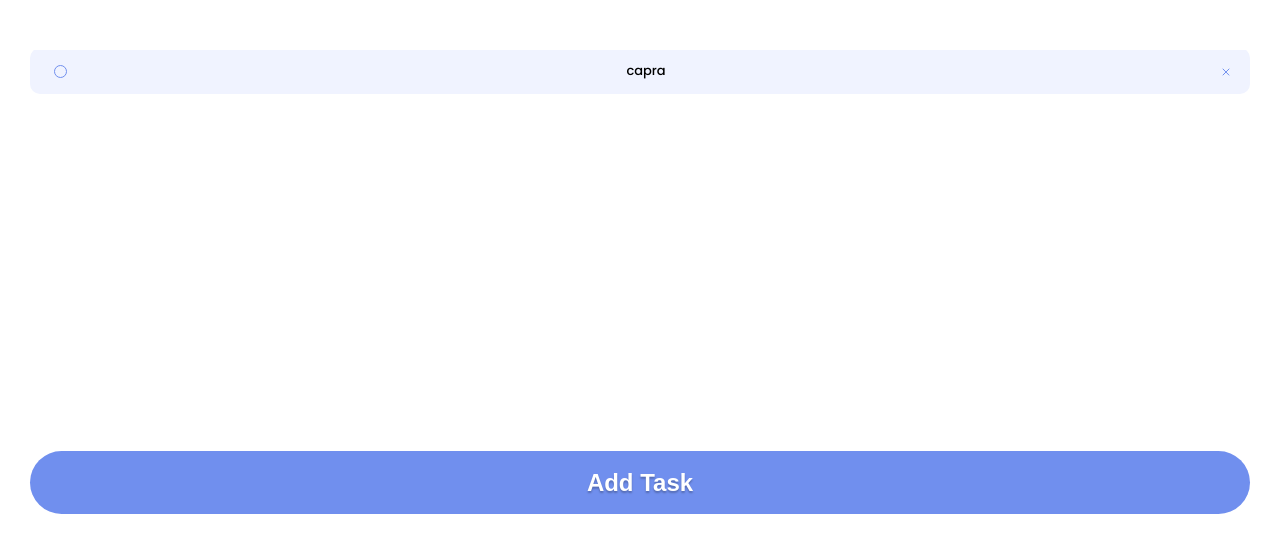
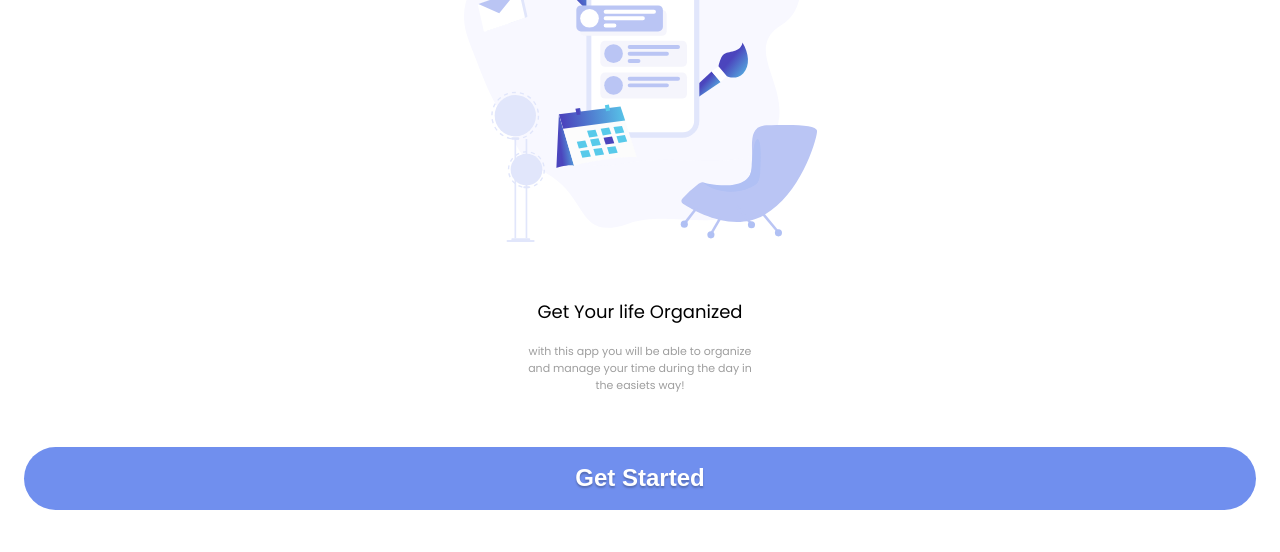
Before and after one commit to sofiaRibis/To-Do-List, a plain HTML site: page index.html in a window 1280 px wide. Shown: the part 224-776 px from the top of the page. Drawn offline with Linux system fonts and the light colour scheme.

Commit message:
addition of the launch popup

```diff
--- a/script.js
+++ b/script.js
@@ -1,3 +1,14 @@
+//launch popup
+let LaunchPopupDiv = document.querySelector('.Launch-popup');
+let launchBtn = document.querySelector('.Launch-popup button');
+let main = document.querySelector('main');
+
+launchBtn.addEventListener('click', function () {
+    LaunchPopupDiv.style.display = 'none';
+    main.style.display = 'flex';
+});
+
+
 //se volgio il nome del giorno
 const week = new Date();
 let days = ["Sunday", "Monday", "Tuesday", "Wednesday", "Thursday", "Friday", "Saturday"];
--- a/scss/_launch-popup.scss
+++ b/scss/_launch-popup.scss
@@ -1,10 +1,10 @@
 .Launch-popup {
-    padding: 174px 24px 59px;
+    padding: 94px 24px 59px;
     display: flex;
     flex-direction: column;
     align-items: center;
     justify-content: space-between;
-    height: 100vh;
+    height: 80vh;
 
     img {
         width: 353px;
@@ -14,7 +14,4 @@
         width: 231px;
         //padding: 91px 0 34px;
     }
-
-    //per il momento la metto in display none
-    display: none;
 }
--- a/scss/_main.scss
+++ b/scss/_main.scss
@@ -6,6 +6,8 @@ main {
     //! qui non funziona il 100vh ma non so come farlo funzionare
     height: 88vh;
 
+    display: none;
+
     h2 {
         margin-bottom: 70px;
     }
```
Also changed, not shown: scss/style.css.
